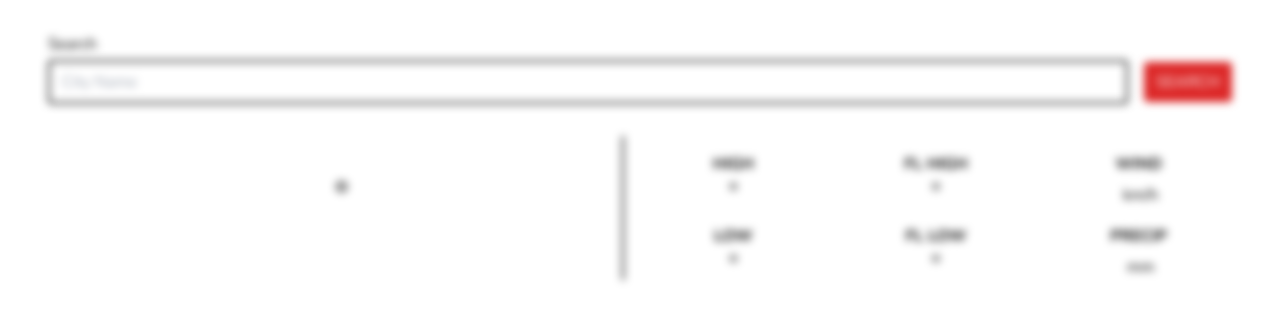
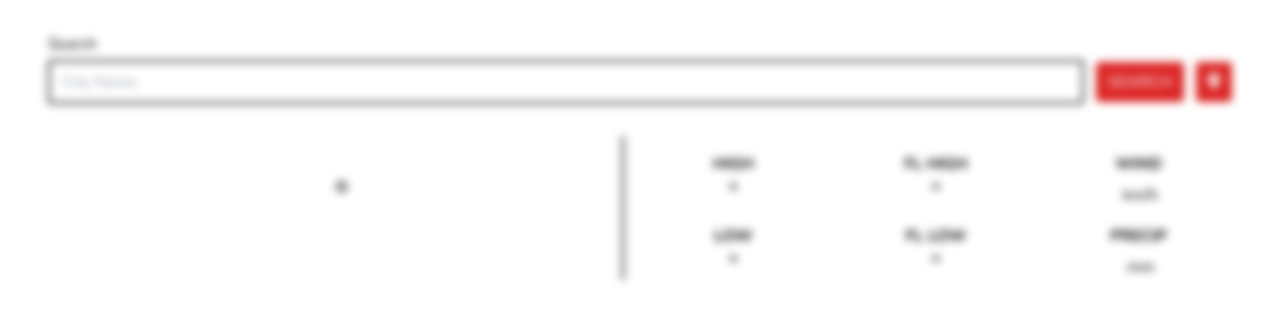
Before and after one commit to jagnito-studio/weather-js, a plain HTML site: page index.html in a window 1280 px wide. Drawn offline with nearby package versions, Linux system fonts and the light colour scheme.

Commit message:
add local search

```diff
--- a/index.html
+++ b/index.html
@@ -16,12 +16,13 @@
         }
     </style>
 </head>
-<body class="m-4 blur-sm">
+<body class="m-4">
     <div class="px-8 my-8">
         <div class="mb-1">Search</div>
         <div class="flex items-center">
-            <input type="text" id="search-text" class="border-2 rounded border-black grow px-3 py-2 mr-4 focus:outline-none focus:border-red-600" placeholder="City Name">
-            <button class="bg-red-600 hover:bg-red-700 text-white px-3 py-2 uppercase rounded" onclick="searchButtonClick()">Search</button>
+            <input type="text" id="search-text" class="border-2 rounded border-black grow px-3 py-2 mr-3 focus:outline-none focus:border-red-600" placeholder="City Name">
+            <button class="bg-red-600 hover:bg-red-700 text-white px-3 py-2 uppercase rounded mr-3" onclick="searchButtonClick()">Search</button>
+            <button class="bg-red-600 hover:bg-red-700 text-white px-3 py-2 uppercase rounded" onclick="localButtonClick()"><i class="fa-solid fa-location-dot"></i></button>
         </div>
     </div>
 
--- a/main.js
+++ b/main.js
@@ -1,7 +1,7 @@
 
 //https://api.open-meteo.com/v1/forecast?latitude=52.52&longitude=13.41&hourly=temperature_2m,apparent_temperature,precipitation,weathercode,windspeed_10m&daily=weathercode,temperature_2m_max,temperature_2m_min,apparent_temperature_max,apparent_temperature_min,precipitation_sum&current_weather=true&timeformat=unixtime&timezone=Australia%2FSydney
 
-navigator.geolocation.getCurrentPosition(positionSuccess, postitionError);
+localButtonClick();
 
 function positionSuccess({ coords }) {
     //getWeather(-33.96694322521347, 151.1008766116511, Intl.DateTimeFormat().resolvedOptions().timeZone)
@@ -29,6 +29,12 @@ function postitionError()
     alert("Cannot getting your location. Please allow us to use you location and refresh the page")
 
     document.body.classList.remove("blur-sm");
+}
+
+function localButtonClick() {
+    document.body.classList.add("blur-sm");
+
+    navigator.geolocation.getCurrentPosition(positionSuccess, postitionError);
 }
 
 function searchButtonClick() {
```
